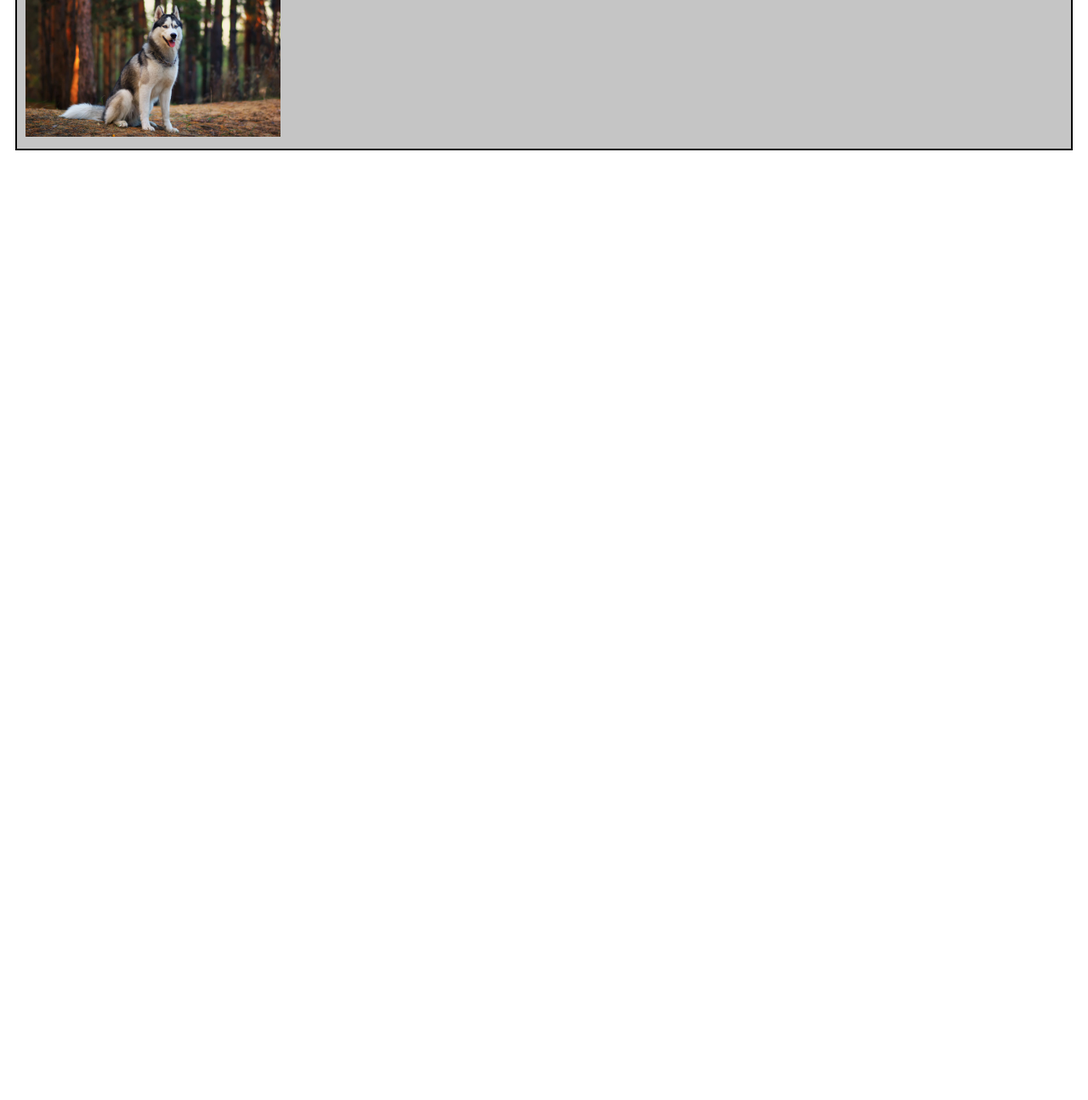
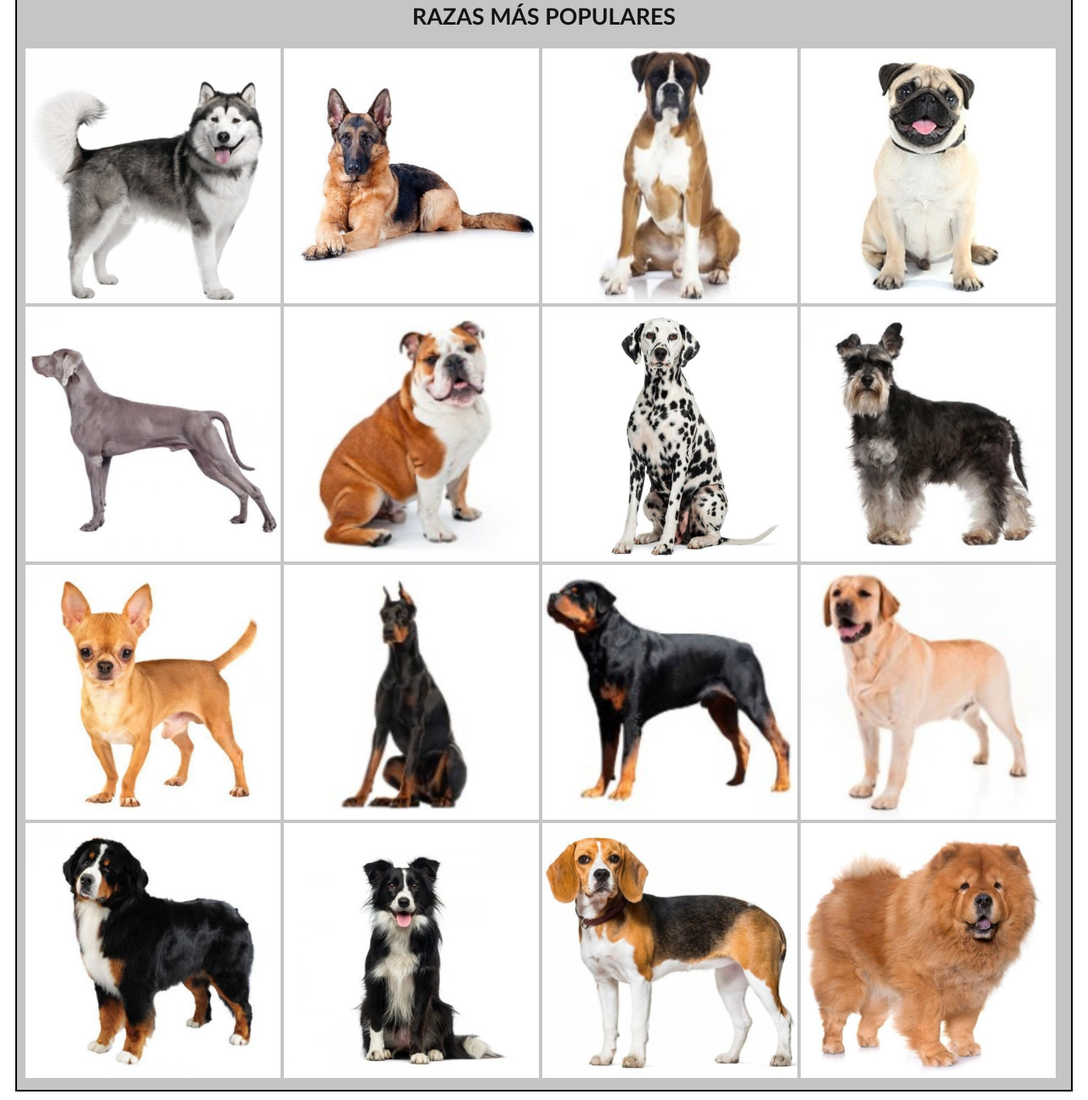
Before and after one commit to alessia-pc/Mi-repositorio-Ale, a plain HTML site: page razas.html in a window 1280 px wide. Shown: the part 41-1336 px from the top of the page at 85% size. Before the commit the page ends 800 px from the top, so only its background shows below. Drawn offline with Linux system fonts and the light colour scheme.

Commit message:
commit "imagenes con links-razas"

```diff
--- a/razas.html
+++ b/razas.html
@@ -14,41 +14,46 @@
 
 
 </head>
-<body>
-    <section class="razas">
-   <a href="razas/Husky-siberiano.html"><img width="300pt" src="multimedia/husky-1-a.jpg" alt=""></a>
+
+<section class="razas">
+    <body>
+
+        <h2>RAZAS MÁS POPULARES</h2>
+
+   <a href="razas/Husky-siberiano.html"><img width="300pt" src="razas/multimedia-razas/husky1.jpg" alt="perro Husky siberiano"></a>
    <a href=""></a>
-   <a href="razas/Pastor-aleman.html"></a>
+   <a href="razas/Pastor-aleman.html"><img width="300pt" src="razas/multimedia-razas/pastor1.jpg" alt="perro Pastor alemán"></a>
 
-   <a href="razas/Boxer.html"></a>
+   <a href="razas/Boxer.html"><img width="300pt" src="razas/multimedia-razas/boxer1.jpg" alt="perro Boxer"></a>
 
-   <a href="razas/Pug.html"></a>
+   <a href="razas/Pug.html"><img width="300pt" src="razas/multimedia-razas/pug1.jpg" alt="perro Pug"></a>
 
-   <a href="razas/Weimaraner.html"></a>
+   <a href="razas/Weimaraner.html"><img width="300pt" src="razas/multimedia-razas/weimaraner1.jpg" alt="perro Weimaraner"></a>
 
-   <a href="razas/Bulldog-ingles.html"></a>
+   <a href="razas/Bulldog-ingles.html"><img width="300pt" src="razas/multimedia-razas/bulldog1.jpg" alt="perro Bulldog ingles"></a>
 
-   <a href="razas/Dalmata.html"></a>
+   <a href="razas/Dalmata.html"><img width="300pt" src="razas/multimedia-razas/dalmata1.jpg" alt="perro Dálmata"></a>
 
-   <a href="razas/Schnauzer.html"></a>
+   <a href="razas/Schnauzer.html"><img width="300pt" src="razas/multimedia-razas/schnauzer1.jpg" alt="perro Schnauzer"></a>
 
-   <a href="razas/Chihuahua.html"></a>
+   <a href="razas/Chihuahua.html"><img width="300pt" src="razas/multimedia-razas/chihuahua1.jpg" alt="perro Chihuahua"></a>
 
-   <a href="razas/Dobermann.html"></a>
+   <a href="razas/Dobermann.html"><img width="300pt" src="razas/multimedia-razas/dobermann1.jpg" alt="perro Dobermann"></a>
 
-   <a href="razas/Rottweiler.html"></a>
+   <a href="razas/Rottweiler.html"><img width="300pt" src="razas/multimedia-razas/rottweiler1.jpg" alt="perro Rottweiler"></a>
 
-   <a href="razas/Labrador-retriever.html"></a>
+   <a href="razas/Labrador-retriever.html"><img width="300pt" src="razas/multimedia-razas/labrador1.jpg" alt="perro Labrador-retriever"></a>
 
-   <a href="razas/Boyero-de-berna.html"></a>
+   <a href="razas/Boyero-de-berna.html"><img width="300pt" src="razas/multimedia-razas/boyero1.jpg" alt="perro Boyero-de-berna"></a>
 
-   <a href="razas/Border-collie.html"></a>
+   <a href="razas/Border-collie.html"><img width="300pt" src="razas/multimedia-razas/border1.jpg" alt="perro Border-collie"></a>
 
-   <a href="razas/Beagle.html"></a>
+   <a href="razas/Beagle.html"><img width="300pt" src="razas/multimedia-razas/beagle1.jpg" alt="perro Beagle"></a>
 
-   <a href="razas/Chow-chow.html"></a>
+   <a href="razas/Chow-chow.html"><img width="300pt" src="razas/multimedia-razas/chow1.jpg" alt="perro Chow-chow"></a>
 
+</body>
 </section>
 
-</body>
+
 </html>
```
Also changed, not shown: index.html (+4 -4 lines), RAZAS/multimedia-razas/beagle1.jpg (added), RAZAS/multimedia-razas/border1.jpg (added), RAZAS/multimedia-razas/boxer1.jpg (added), RAZAS/multimedia-razas/boyero1.jpg (added), RAZAS/multimedia-razas/bulldog1.jpg (added), RAZAS/multimedia-razas/chihuahua1.jpg (added), RAZAS/multimedia-razas/chow1.jpg (added), RAZAS/multimedia-razas/dalmata1.jpg (added), RAZAS/multimedia-razas/dobermann1.jpg (added), RAZAS/multimedia-razas/husky1.jpg (added), RAZAS/multimedia-razas/labrador1.jpg (added), RAZAS/multimedia-razas/pastor1.jpg (added), RAZAS/multimedia-razas/pug1.jpg (added), 3 more files.
